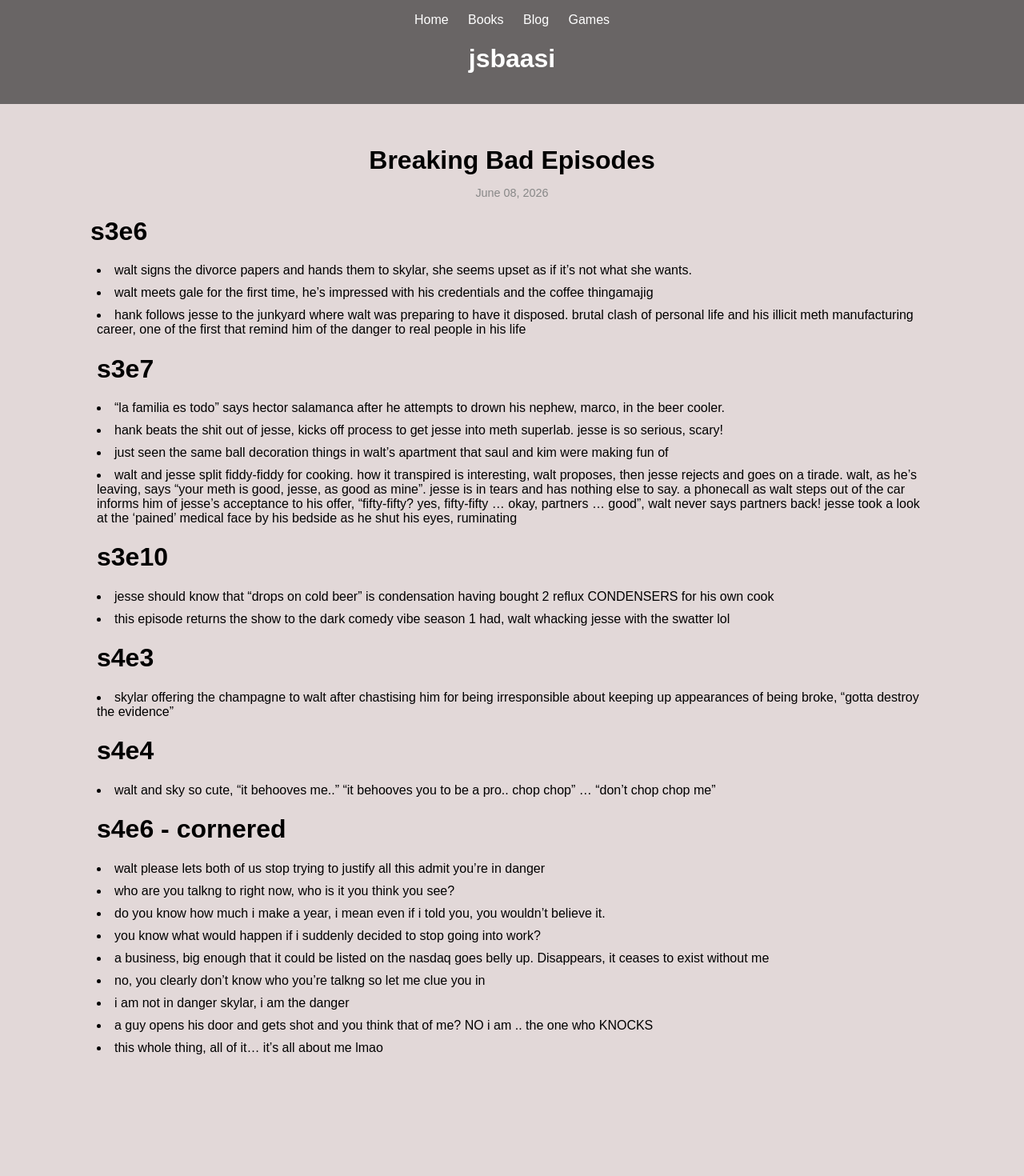
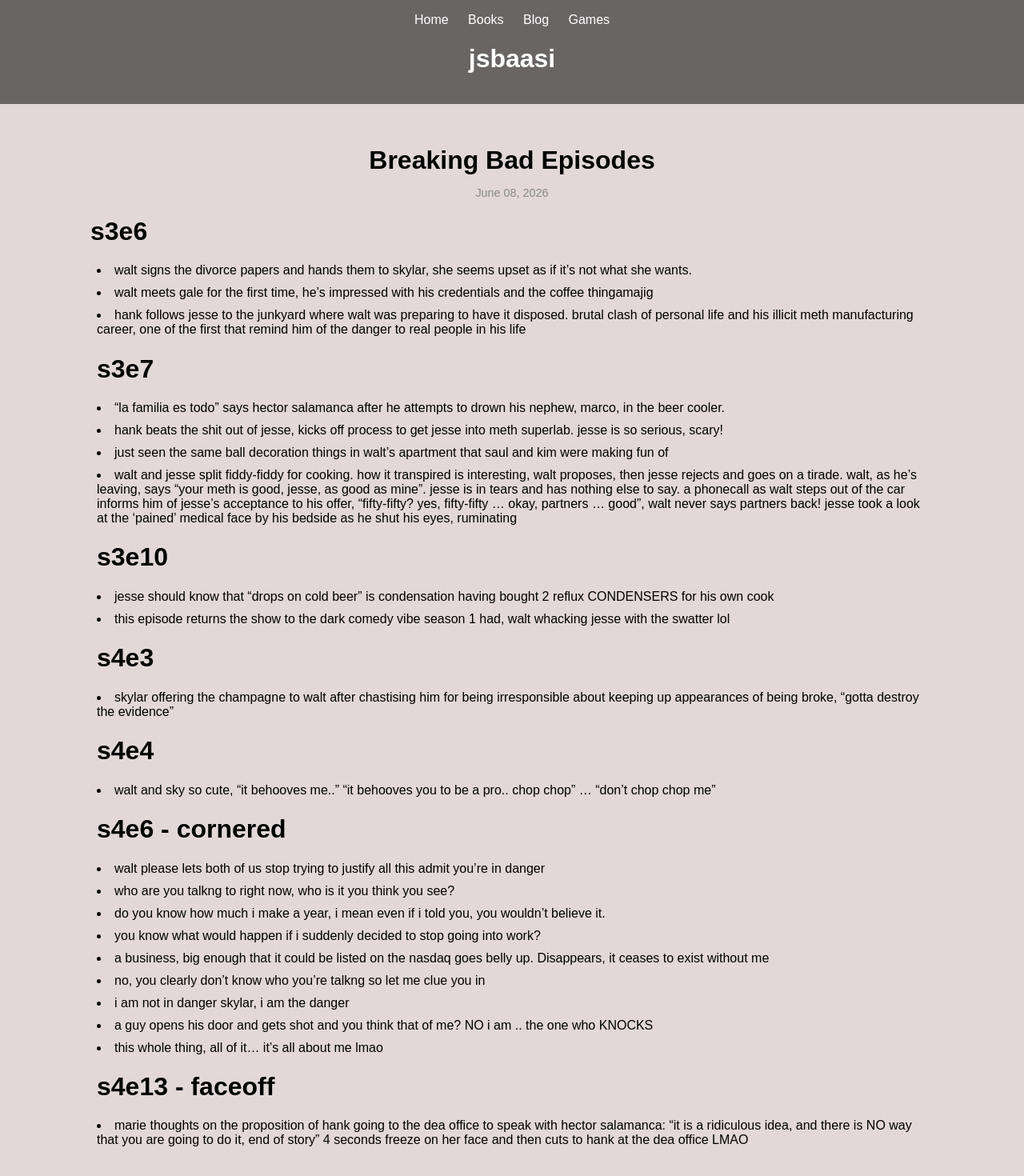
Before and after one commit to jsbaasi/jsbaasi.github.io, a Jekyll site: the page built from _posts/2026-06-08-breaking-bad-episodes.md, in a window 1280 px wide. Shown: the whole page at 80% size. Built offline with Jekyll 4.4.1, drawn with Linux system fonts in a browser that asks for light colours; before the commit the page ends 1355 px from its top, so only the background shows below that.

Commit message:
vault backup: 2026-06-11 10:52:26

```diff
--- a/_posts/2026-06-08-breaking-bad-episodes.md
+++ b/_posts/2026-06-08-breaking-bad-episodes.md
@@ -31,3 +31,5 @@
 - i am not in danger skylar, i am the danger
 - a guy opens his door and gets shot and you think that of me? NO i am .. the one who KNOCKS
 - this whole thing, all of it... it's all about me lmao
+# s4e13 - faceoff
+- marie thoughts on the proposition of hank going to the dea office to speak with hector salamanca: "it is a ridiculous idea, and there is NO way that you are going to do it, end of story" 4 seconds freeze on her face and then cuts to hank at the dea office LMAO
```
